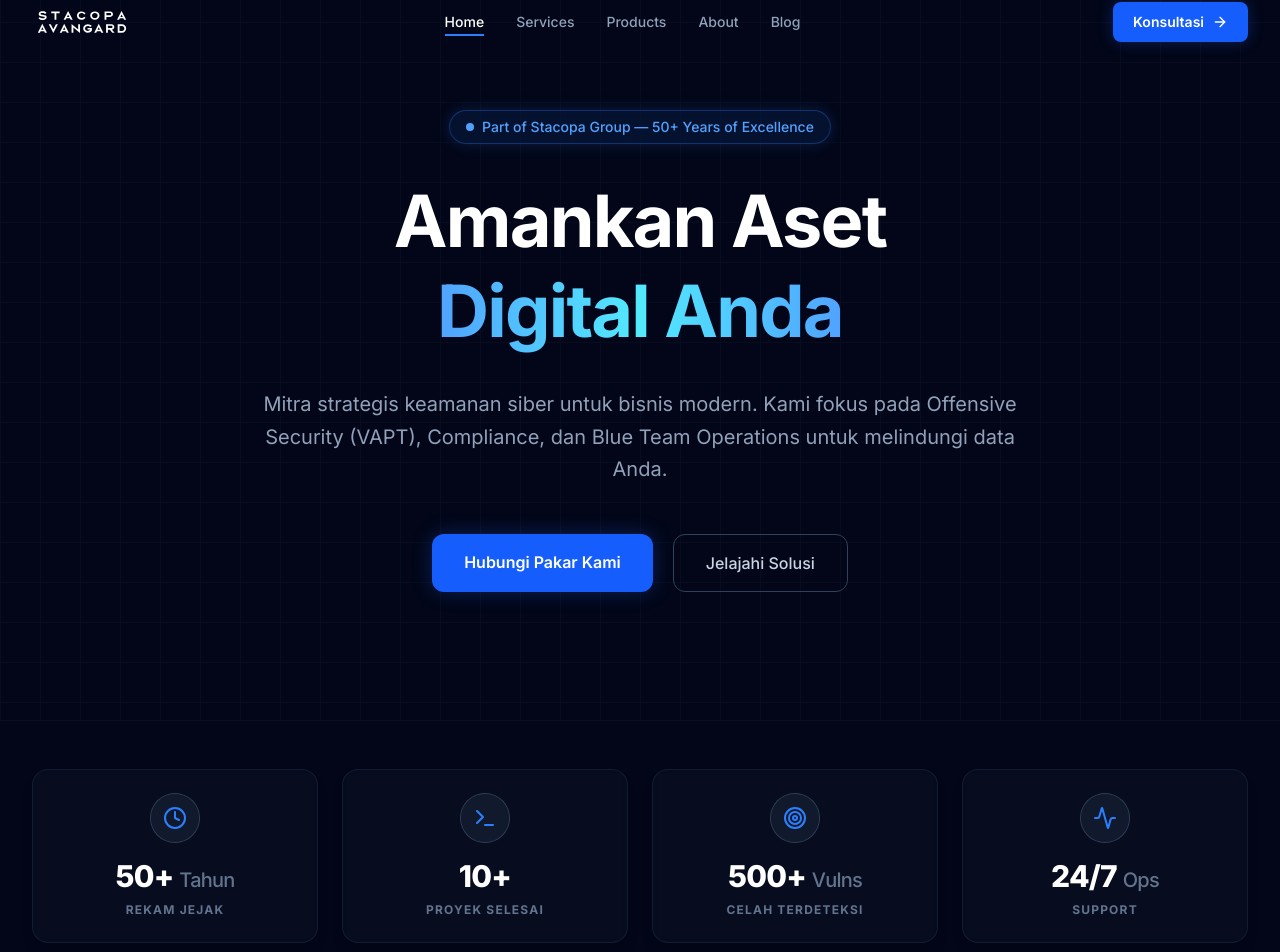
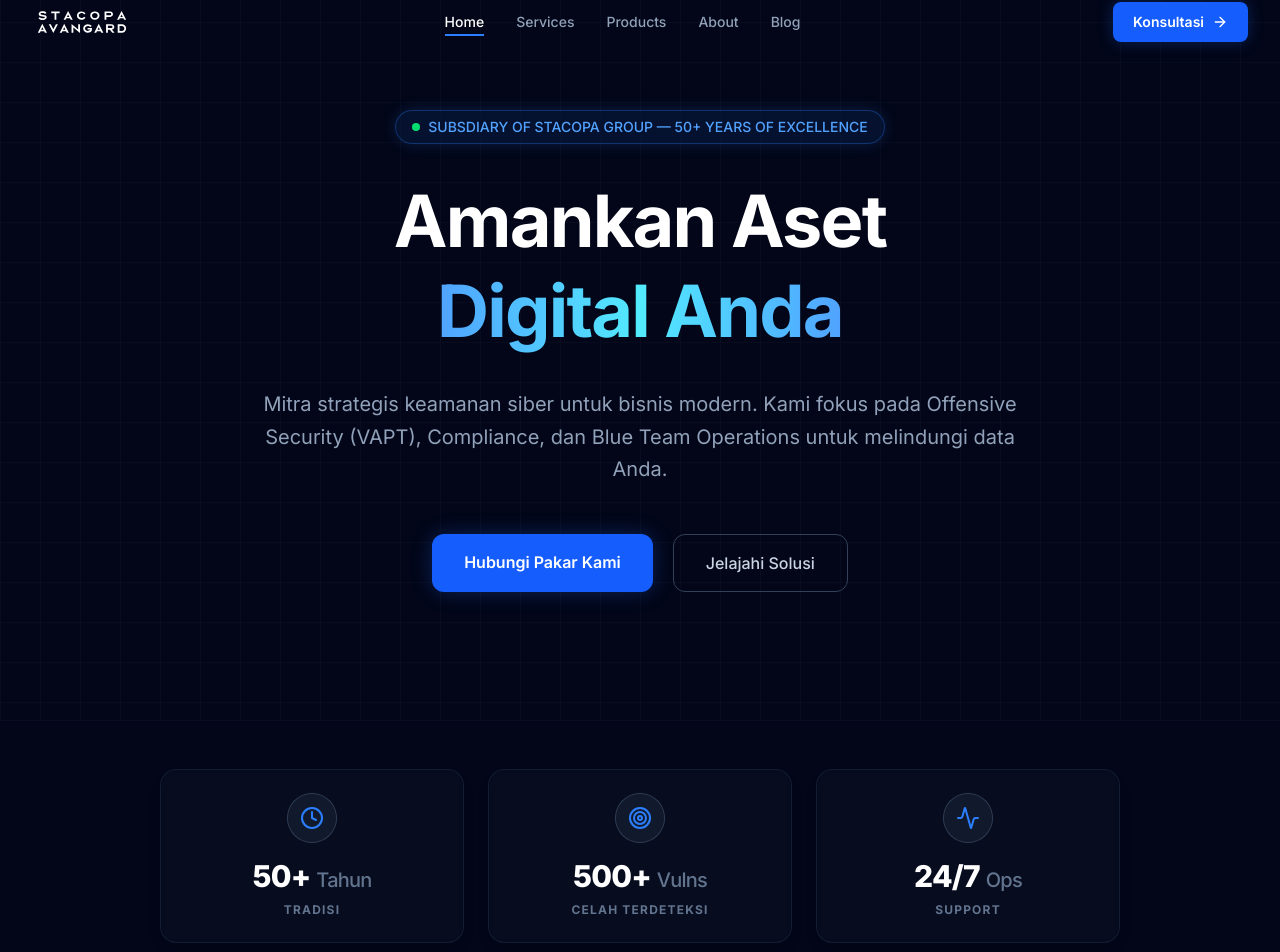
Before and after one commit to fixidn/avg, a Next.js app: page / in a window 1280 px wide. Shown: the part 18-970 px from the top of the page. Built offline with nearby package versions, Linux system fonts and the light colour scheme.

Commit message:
Perbaikan beberapa string halaman depan

```diff
--- a/src/app/page.tsx
+++ b/src/app/page.tsx
@@ -21,8 +21,8 @@ export default function Home() {
 
         <div className="relative z-10 max-w-5xl mx-auto">
           <div className="inline-flex items-center rounded-full border border-blue-500/30 bg-blue-500/10 px-4 py-1.5 text-sm font-medium text-blue-400 mb-8 backdrop-blur-md shadow-[0_0_15px_rgba(59,130,246,0.2)] animate-fade-in-up">
-            <span className="flex h-2 w-2 rounded-full bg-blue-400 mr-2 animate-pulse"></span>
-            Part of Stacopa Group — 50+ Years of Excellence
+            <span className="flex h-2 w-2 rounded-full bg-green-400 mr-2 animate-pulse"></span>
+            SUBSDIARY OF STACOPA GROUP — 50+ YEARS OF EXCELLENCE
           </div>
 
           <h1 className="text-5xl md:text-7xl font-bold mb-8 text-white tracking-tight leading-tight">
@@ -54,14 +54,14 @@ export default function Home() {
       </section>
 
       {/* =========================================
-          2. STATS SECTION (Updated Logic)
+          2. STATS SECTION (Updated Logic - 3 Items)
       ========================================= */}
       <section className="bg-slate-950 relative z-10 py-12 border-y border-slate-900/50">
-        <div className="max-w-7xl mx-auto px-4 sm:px-6 lg:px-8">
-          <div className="grid grid-cols-2 md:grid-cols-4 gap-6">
+        <div className="max-w-5xl mx-auto px-4 sm:px-6 lg:px-8">
+          {/* Ubah grid-cols di sini menjadi 1 kolom di HP dan 3 kolom di Desktop */}
+          <div className="grid grid-cols-1 md:grid-cols-3 gap-6">
             {[
-              { label: 'Rekam Jejak', value: '50+', suffix: 'Tahun', icon: Clock },
-              { label: 'Proyek Selesai', value: '10+', icon: Terminal },
+              { label: 'Tradisi', value: '50+', suffix: 'Tahun', icon: Clock },
               { label: 'Celah Terdeteksi', value: '500+', suffix: 'Vulns', icon: Target },
               { label: 'Support', value: '24/7', suffix: 'Ops', icon: Activity },
             ].map((stat, idx) => (
```
